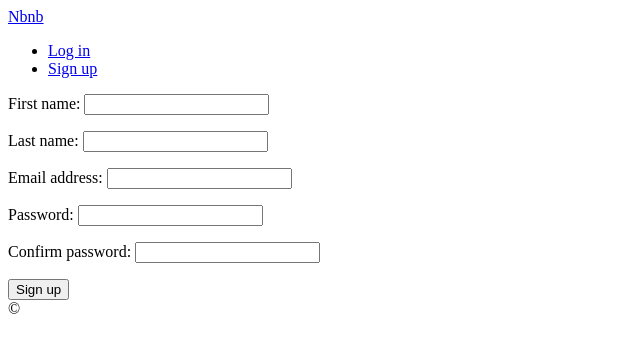
After one commit to VaselisaS/airbnb-clone, a Django app: page /users/sign_up/ in a window 1280 px wide. The commit adds this page. Shown: the top 353 px of the page, without its empty margins (0-640 px from the left). Run offline with Django 3.2, Linux system fonts and the light colour scheme.

Commit message:
create sign up form

```diff
--- a/templates/partials/nav.html
+++ b/templates/partials/nav.html
@@ -4,5 +4,6 @@
         <li><a href="{% url "users:logout" %}">Log out</a></li>
     {% else %}
         <li><a href="{% url 'users:login' %}">Log in</a></li>
+        <li><a href="{% url 'users:sign_up' %}">Sign up</a></li>
     {% endif %}
 </ul>
--- /dev/null
+++ b/templates/users/sign_up.html
@@ -0,0 +1,19 @@
+{% extends "base.html" %}
+
+{% block page_title %}
+    Sign up
+{% endblock page_title %}
+
+{% block search-bar %}
+{% endblock search-bar %}
+
+{% block content %}
+
+<form action="{% url 'users:sign_up' %}" method="post">
+    {% csrf_token %}
+    {{form.as_p}}
+    <button>Sign up</button>
+</form>
+
+
+{% endblock content %}
--- a/users/forms.py
+++ b/users/forms.py
@@ -22,3 +22,27 @@ class LoginForm(forms.Form):
             self.add_error(
                 "email", forms.ValidationError("User does not exist")
             )
+
+
+class SignUpForm(forms.ModelForm):
+    class Meta:
+        model = models.User
+        fields = ("first_name", "last_name", "email")
+
+    password = forms.CharField(widget=forms.PasswordInput)
+    confirm_password = forms.CharField(widget=forms.PasswordInput)
+
+    def clean_confirm_password(self):
+        password = self.cleaned_data.get("password")
+        confirm_password = self.cleaned_data.get("confirm_password")
+        if password != confirm_password:
+            raise forms.ValidationError("Password confirm does not match")
+        return password
+
+    def save(self, *args, **kwargs):
+        username = self.cleaned_data.get("email")
+        password = self.cleaned_data.get("password")
+        user = super().save(commit=False)
+        user.username = username
+        user.set_password(password)
+        user.save()
--- a/users/models.py
+++ b/users/models.py
@@ -38,10 +38,16 @@ class User(AbstractUser):
     avatar = models.ImageField(blank=True, upload_to="avatars")
     birthdate = models.DateField(blank=True, null=True)
     language = models.CharField(
-        choices=LANGUAGE_CHOICES, max_length=3, blank=True
+        choices=LANGUAGE_CHOICES,
+        max_length=3,
+        blank=True,
+        default=LANGUAGE_ENGLISH,
     )
 
     currency = models.CharField(
-        choices=CURRENCY_CHOICES, max_length=3, blank=True
+        choices=CURRENCY_CHOICES,
+        max_length=3,
+        blank=True,
+        default=CURRENCY_USD,
     )
     superhost = models.BooleanField(default=False)
--- a/users/urls.py
+++ b/users/urls.py
@@ -6,4 +6,5 @@ app_name = "users"
 urlpatterns = [
     path("login/", views.LoginView.as_view(), name="login"),
     path("logout/", views.log_out, name="logout"),
+    path("sign_up/", views.SingUpView.as_view(), name="sign_up"),
 ]
--- a/users/views.py
+++ b/users/views.py
@@ -22,3 +22,18 @@ class LoginView(FormView):
 def log_out(request):
     logout(request)
     return redirect(reverse("core:home"))
+
+
+class SingUpView(FormView):
+    template_name = "users/sign_up.html"
+    form_class = forms.SignUpForm
+    success_url = reverse_lazy("core:home")
+
+    def form_valid(self, form):
+        form.save()
+        email = form.cleaned_data.get("email")
+        password = form.cleaned_data.get("password")
+        user = authenticate(self.request, username=email, password=password)
+        if user is not None:
+            login(self.request, user)
+        return super().form_valid(form)
```
